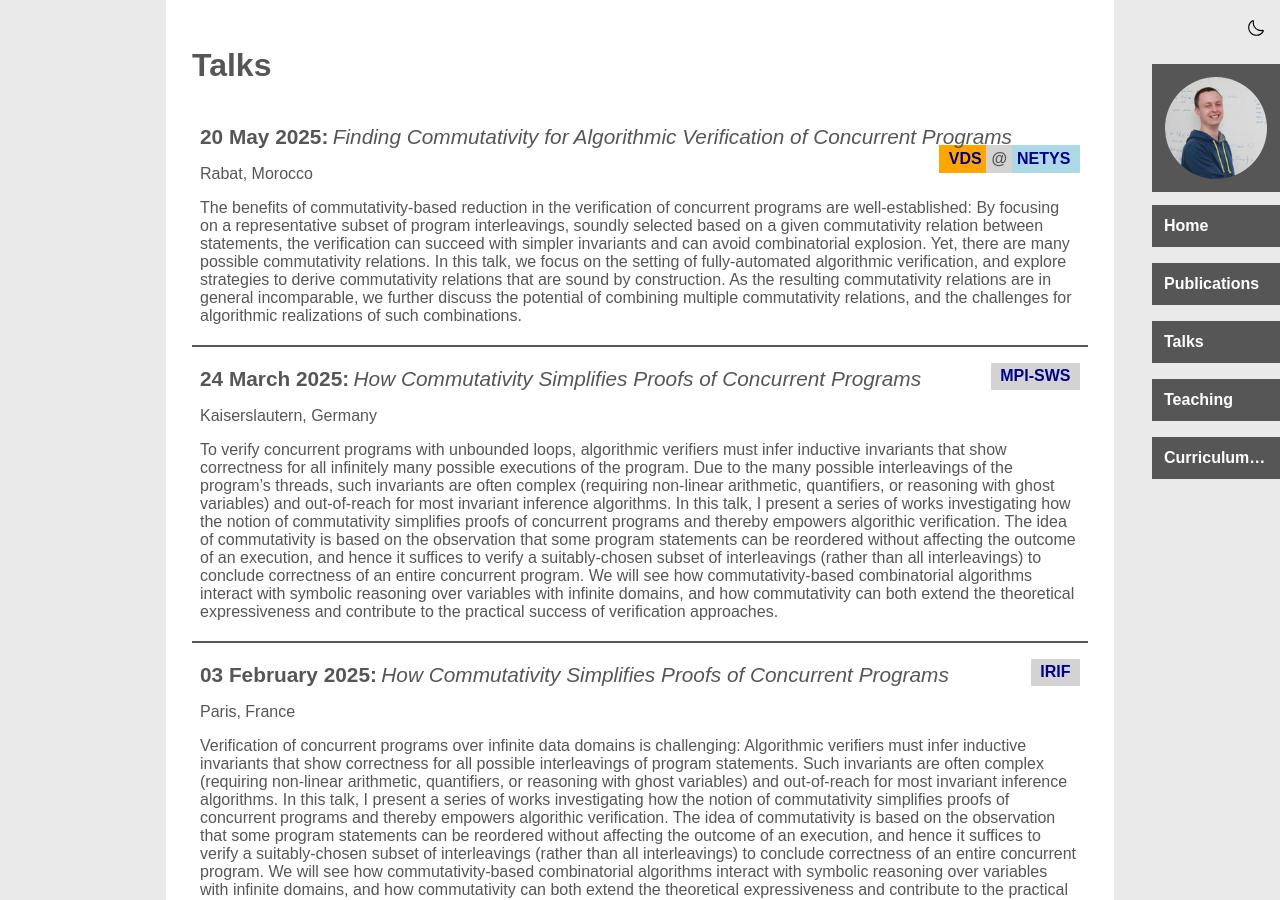
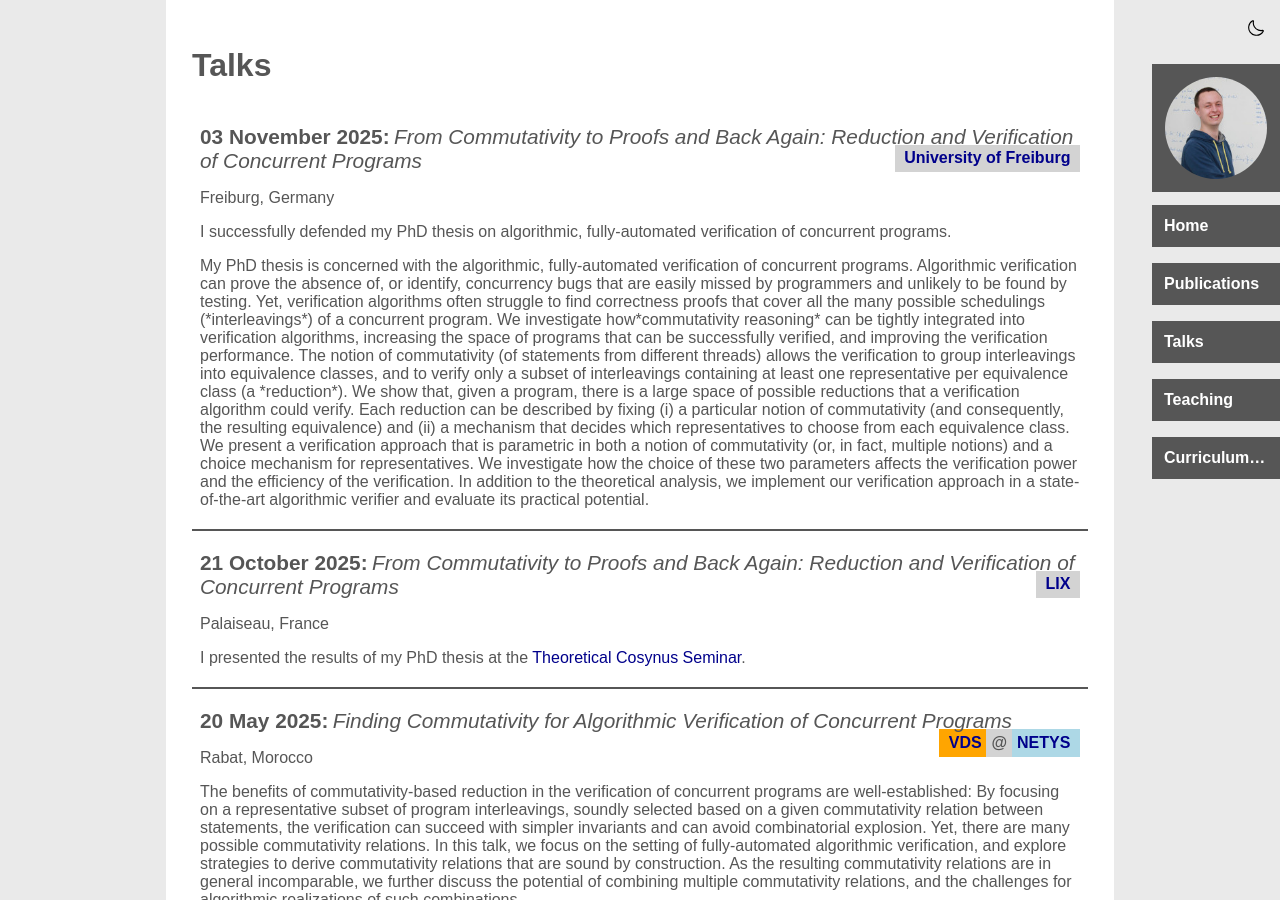
Before and after one commit to maul-esel/personal-website, a Jekyll site: the page built from talks.markdown, in a window 1280 px wide and 900 px high. Built offline with Jekyll 4.4.1, drawn with Linux system fonts in a browser that asks for light colours.

Commit message:
add recent talks

```diff
--- a/_data/talks.yml
+++ b/_data/talks.yml
@@ -1,3 +1,37 @@
+phd-defense:
+  title: "From Commutativity to Proofs and Back Again: Reduction and Verification of Concurrent Programs"
+  date: 2025-11-03
+  institution: University of Freiburg
+  institution_link: https://www.tf.uni-freiburg.de/
+  location: Freiburg, Germany
+  summary: >-
+    I successfully defended my PhD thesis on algorithmic, fully-automated verification of concurrent programs.
+
+    <p>My PhD thesis is concerned with the algorithmic, fully-automated verification of concurrent programs.
+    Algorithmic verification can prove the absence of, or identify, concurrency bugs that are easily missed by programmers and unlikely to be found by testing.
+    Yet, verification algorithms often struggle to find correctness proofs that cover all the many possible schedulings (*interleavings*) of a concurrent program.
+    We investigate how*commutativity reasoning* can be tightly integrated into verification algorithms, increasing the space of programs that can be successfully verified,
+    and improving the verification performance.
+    The notion of commutativity (of statements from different threads) allows the verification to group interleavings into equivalence classes,
+    and to verify only a subset of interleavings containing at least one representative per equivalence class (a *reduction*).
+    We show that, given a program, there is a large space of possible reductions that a verification algorithm could verify.
+    Each reduction can be described by fixing
+    (i) a particular notion of commutativity (and consequently, the resulting equivalence)
+    and (ii) a mechanism that decides which representatives to choose from each equivalence class.
+    We present a verification approach that is parametric in both a notion of commutativity (or, in fact, multiple notions)
+    and a choice mechanism for representatives.
+    We investigate how the choice of these two parameters affects the verification power and the efficiency of the verification.
+    In addition to the theoretical analysis, we implement our verification approach in a state-of-the-art algorithmic verifier and evaluate its practical potential.
+
+cosynus-tcs2025:
+  title: "From Commutativity to Proofs and Back Again: Reduction and Verification of Concurrent Programs"
+  date: 2025-10-21
+  institution: LIX
+  institution_link: https://lix.polytechnique.fr
+  location: Palaiseau, France
+  summary: >-
+    I presented the results of my PhD thesis at the [Theoretical Cosynus Seminar](https://www.lix.polytechnique.fr/proofs-algorithms/tcs/).
+
 vds2025:
   title: Finding Commutativity for Algorithmic Verification of Concurrent Programs
   date: 2025-05-20
```
